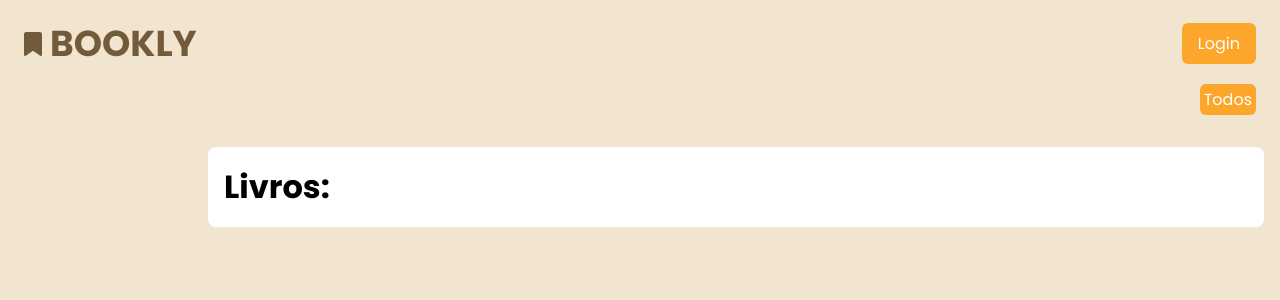
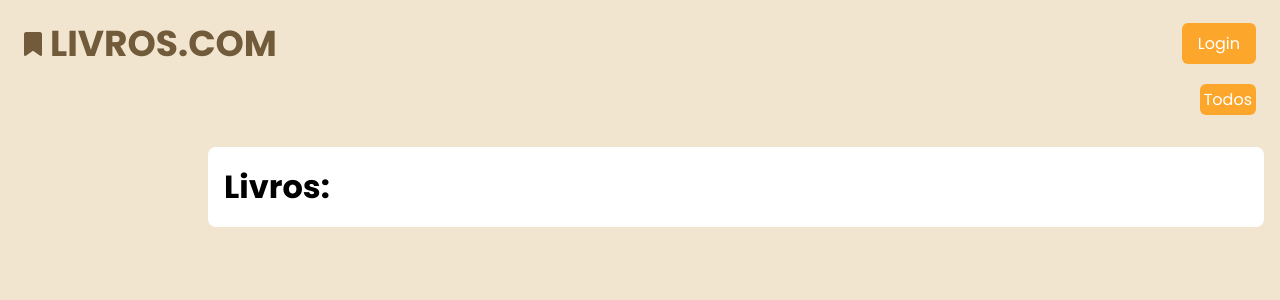
Before and after one commit to daminellis/PHP_SegundoProjeto, a PHP site: page /menu.php in a window 1280 px wide. Shown: the top 300 px of the page. Run offline with PHP 8.4, Linux system fonts and the light colour scheme; the visitor is signed in with stand-in values (Sample User, id 1); data that the repository does not hold is empty.

Commit message:
Ajustei somente as mensagens do menu

```diff
--- a/menu.php
+++ b/menu.php
@@ -14,13 +14,13 @@ if (!$connect) {
   <meta charset="UTF-8">
   <meta name="viewport" content="width=device-width, initial-scale=1.0">
   <link rel="stylesheet" href="menu.css">
-  <title>Document</title>
+  <title>Pagina Inicial</title>
 </head>
 <body>
 <header>
   <div class="logo-container">
     <i class="fa-solid fa-bookmark"></i>
-    <h2>BOOKLY</h2>
+    <h2>LIVROS.COM</h2>
   </div>
   <button onclick="window.location.href='login.php'" class="login-button">Login</button>
 </header>
```
